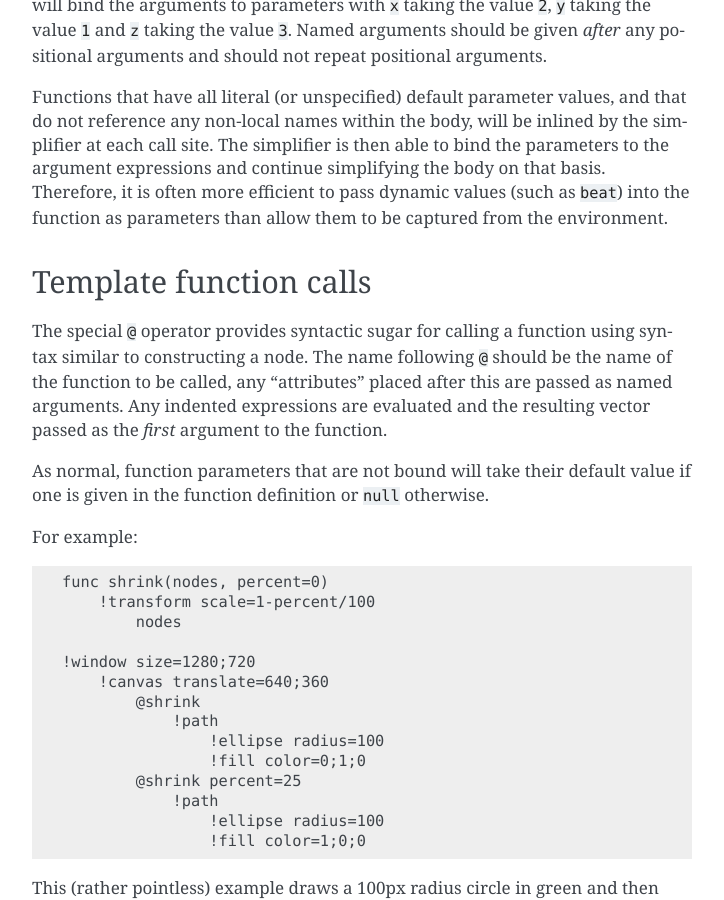
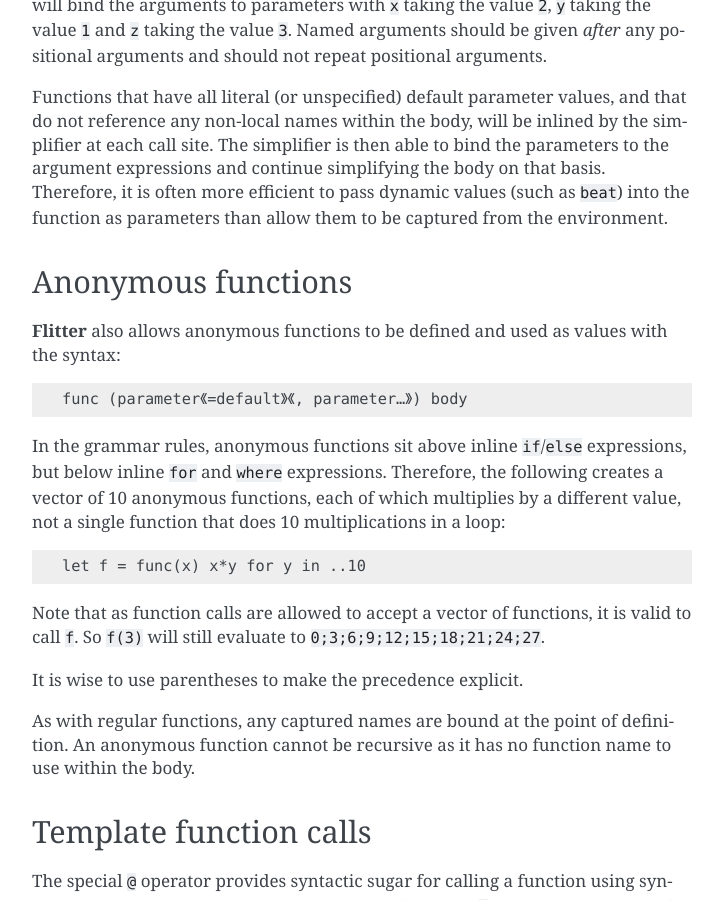
Before and after one commit to jonathanhogg/flitter, a Sphinx documentation site: the page built from docs/language.md, in a window 1280 px wide and 900 px high, scrolled down 15037 px. Shown: the whole window, without its empty margins (388-1112 px from the left). Built offline with Sphinx 7.4.7, drawn with Linux system fonts in a browser that asks for light colours.

Commit message:
Add anonymous functions
Because it's easy to do and I can't think of a reason not to...

````diff
--- a/docs/language.md
+++ b/docs/language.md
@@ -739,6 +739,34 @@ that basis. Therefore, it is often more efficient to pass dynamic values (such
 as `beat`) into the function as parameters than allow them to be captured from
 the environment.
 
+## Anonymous functions
+
+**Flitter** also allows anonymous functions to be defined and used as values
+with the syntax:
+
+```flitter
+func (parameter《=default》《, parameter…》) body
+```
+
+In the grammar rules, anonymous functions sit above inline `if`/`else`
+expressions, but below inline `for` and `where` expressions. Therefore, the
+following creates a vector of 10 anonymous functions, each of which multiplies
+by a different value, not a single function that does 10 multiplications in
+a loop:
+
+```flitter
+let f = func(x) x*y for y in ..10
+```
+
+Note that as function calls are allowed to accept a vector of functions, it is
+valid to call `f`. So `f(3)` will still evaluate to `0;3;6;9;12;15;18;21;24;27`.
+
+It is wise to use parentheses to make the precedence explicit.
+
+As with regular functions, any captured names are bound at the point of
+definition. An anonymous function cannot be recursive as it has no function
+name to use within the body.
+
 ## Template function calls
 
 The special `@` operator provides syntactic sugar for calling a function using
````
Also changed, not shown: 3 other files.
